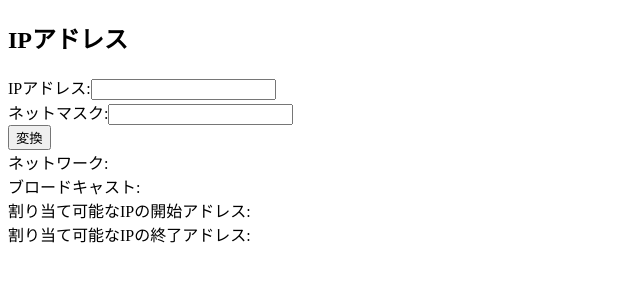
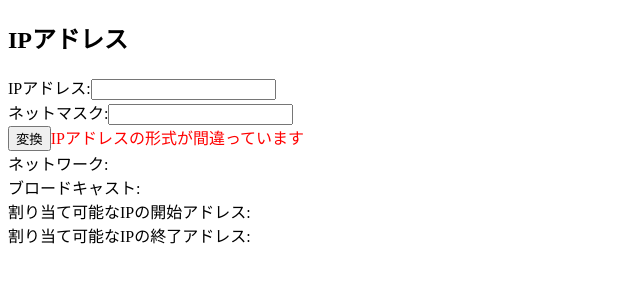
Before and after one commit to 2332057/network-management-training, a plain HTML site: page ip-address.html in a window 1280 px wide. Both pictures are taken after a click on the button "変換". Shown: the whole page, without its empty margins (0-640 px from the left). Drawn offline with Linux system fonts and the light colour scheme.

Commit message:
ADD バリデーションなど

```diff
--- a/ip-address.html
+++ b/ip-address.html
@@ -8,11 +8,15 @@
 <body>
   <h2>IPアドレス</h2>
   <div>
-    IPアドレス:<input type="text" id="ip_addr">
+    <label>
+      IPアドレス:<input type="text" id="ip_addr">
+    </label>
     <br>
-    ネットマスク:<input type="text" id="net_masc">
+    <label>
+      ネットマスク:<input type="text" id="net_masc">
+    </label>
   </div>
-  <button id="change" onclick="change()">変換</button>
+  <button id="change" onclick="change()">変換</button><span id="message" style="color: red;"></span>
   <br />
   <div>
     ネットワーク:<span id="network_addr"></span>
@@ -24,6 +28,7 @@
     割り当て可能なIPの終了アドレス:<span id="end_addr"></span>
   </div>
   <script>
+    const ipRegex = /^((25[0-5]|2[0-4][0-9]|1[0-9]{2}|[1-9][0-9]|[0-9])\.){3}(25[0-5]|2[0-4][0-9]|1[0-9]{2}|[1-9][0-9]|[0-9])$/
     function logic_inversion(num) {
       const str = num.toString(2)
       const replaced_str = str.padStart(8, '0').replace(/0|1/g, (match) => (match === '0' ? '1' : '0'))
@@ -31,8 +36,13 @@
       return parseInt(replaced_str, 2)
     }
     function change() {
-      const ip_addr = document.getElementById("ip_addr").value.split(".").map(n => parseInt(n))
-      const net_masc = document.getElementById("net_masc").value.split(".").map(n => parseInt(n))
+      const ip_addr_elm = document.getElementById("ip_addr")
+      const net_masc_elm = document.getElementById("net_masc")
+      if(!ipRegex.test(ip_addr_elm.value)) return document.getElementById("message").innerText = "IPアドレスの形式が間違っています"
+      if(!ipRegex.test(net_masc_elm.value)) return document.getElementById("message").innerText = "ネットマスクの形式が間違っています"
+      document.getElementById("message").innerText = ""
+      const ip_addr = ip_addr_elm.value.split(".").map(n => parseInt(n))
+      const net_masc = net_masc_elm.value.split(".").map(n => parseInt(n))
       const network_addr = [], broadcast_addr = []
       for (let i = 0; i < 4; i++) {
         network_addr.push(ip_addr[i] & net_masc[i])
```
